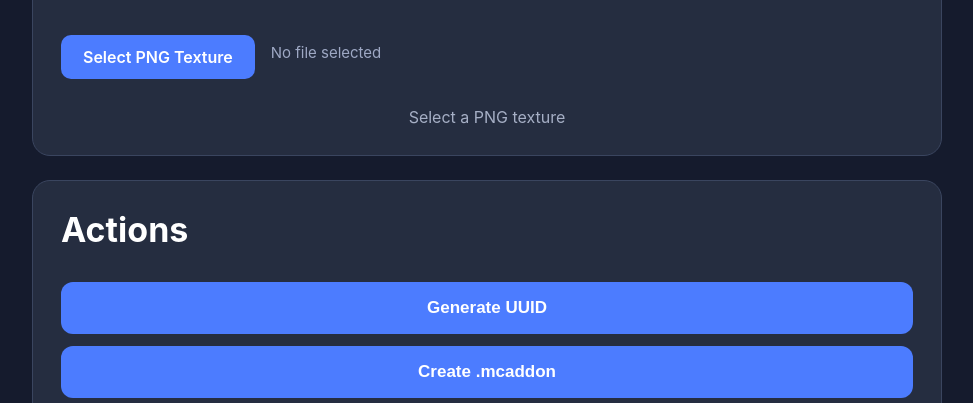
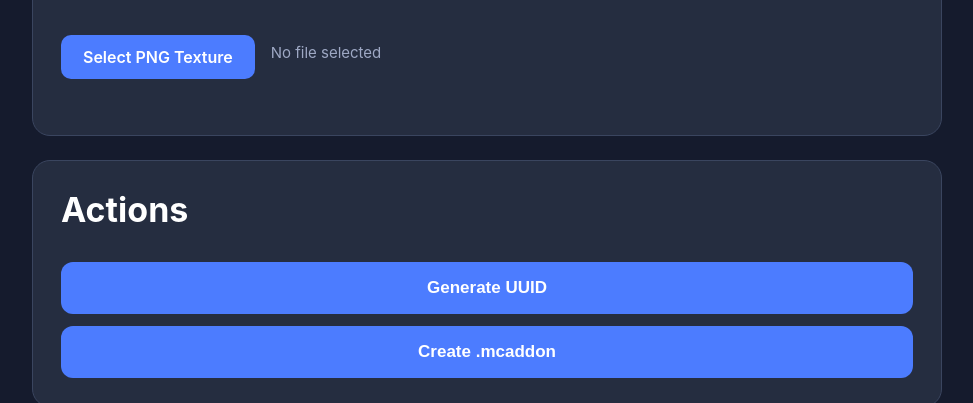
Before and after one commit to Caden921/BE-Addon-Studio, a plain HTML site: page index.html in a window 1280 px wide. Shown: the part 697-1100 px from the top of the page, without its empty margins (153-1126 px from the left). Drawn offline with nearby package versions, Linux system fonts and the light colour scheme.

Commit message:
index.html 업데이트

```diff
--- a/index.html
+++ b/index.html
@@ -81,10 +81,6 @@
                 src=""
                 alt="Preview">
 
-            <p id="previewText">
-                Select a PNG texture
-            </p>
-
         </div>
 
     </section>
```
